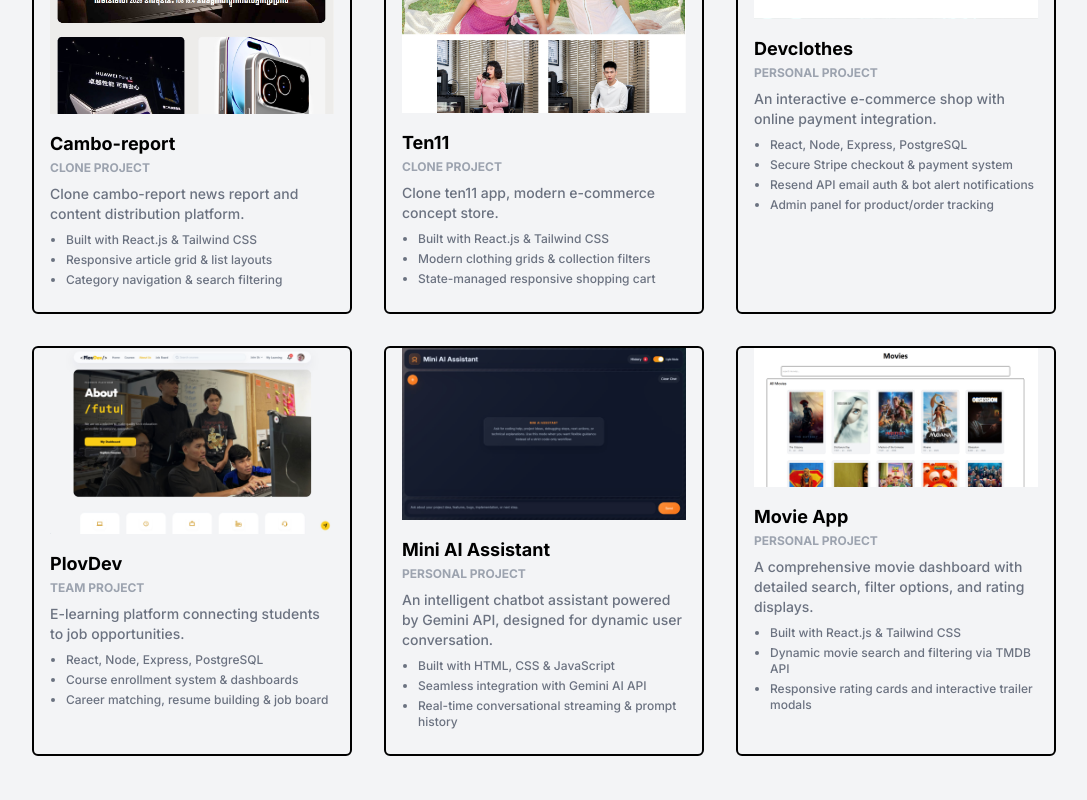
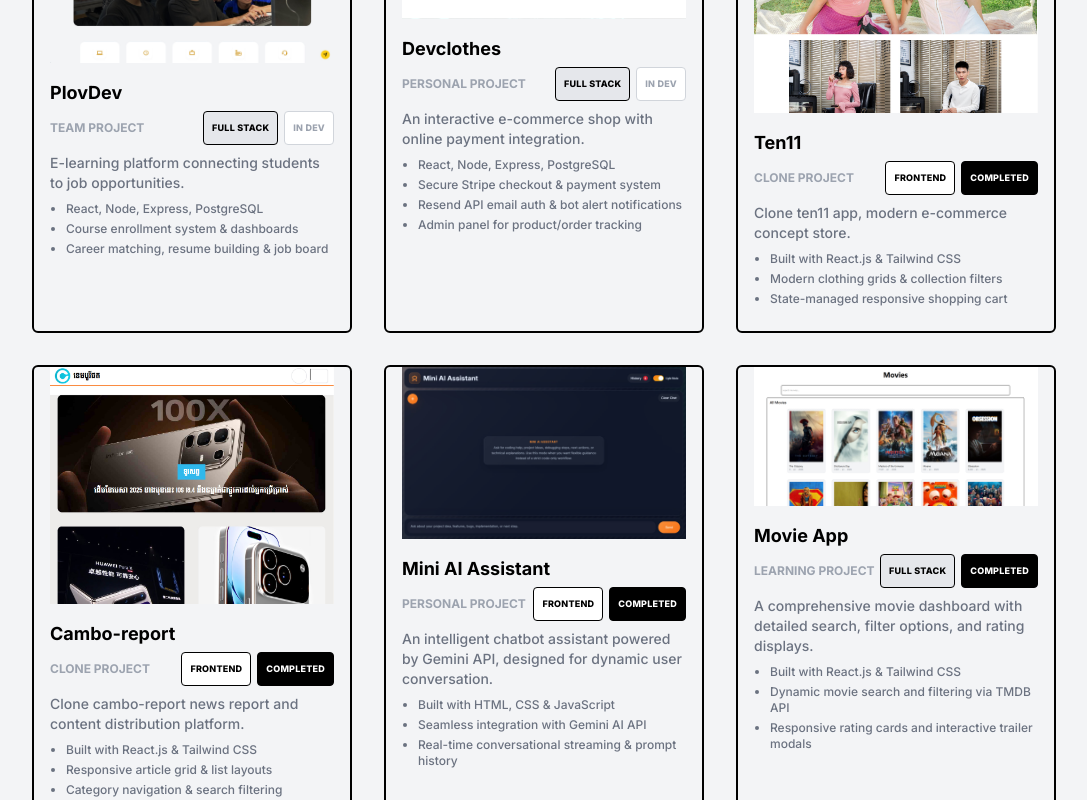
Before and after one commit to UdomHorn/Portfolio, a React (Vite) app: page / in a window 1280 px wide. Shown: the part 1800-2600 px from the top of the page, without its empty margins (96-1183 px from the left). Built offline with nearby package versions, Linux system fonts and the light colour scheme.

Commit message:
feat: add status and stack badges to project cards

```diff
--- a/src/sections/Project.jsx
+++ b/src/sections/Project.jsx
@@ -8,28 +8,18 @@ import miniAiAssistant from "../assets/mini-ai-assistant.jpg"
 import movieApp from "../assets/movie.jpg"
 const projects = [
   {
-    title: "Cambo-report",
-    type: "Clone Project",
-    description: "Clone cambo-report news report and content distribution platform.",
+    title: "PlovDev",
+    type: "Team Project",
+    description: "E-learning platform connecting students to job opportunities.",
     features: [
-      "Built with React.js & Tailwind CSS",
-      "Responsive article grid & list layouts",
-      "Category navigation & search filtering"
+      "React, Node, Express, PostgreSQL",
+      "Course enrollment system & dashboards",
+      "Career matching, resume building & job board"
     ],
-    href: "https://cambo-report.vercel.app/",
-    src: camboreport,
-  },
-  {
-    title: "Ten11",
-    type: "Clone Project",
-    description: "Clone ten11 app, modern e-commerce concept store.",
-    features: [
-      "Built with React.js & Tailwind CSS",
-      "Modern clothing grids & collection filters",
-      "State-managed responsive shopping cart"
-    ],
-    href: "https://ten11-kappa.vercel.app/",
-    src: ten11,
+    href: "https://www.plovdev.site/",
+    src: plovdev,
+    status: "development",
+    stack: "fullstack"
   },
   {
     title: "Devclothes",
@@ -43,18 +33,36 @@ const projects = [
     ],
     href: "https://e-commerce-payment-31kr.onrender.com",
     src: devclothes,
+    status: "development",
+    stack: "fullstack"
   },
   {
-    title: "PlovDev",
-    type: "Team Project",
-    description: "E-learning platform connecting students to job opportunities.",
+    title: "Ten11",
+    type: "Clone Project",
+    description: "Clone ten11 app, modern e-commerce concept store.",
     features: [
-      "React, Node, Express, PostgreSQL",
-      "Course enrollment system & dashboards",
-      "Career matching, resume building & job board"
+      "Built with React.js & Tailwind CSS",
+      "Modern clothing grids & collection filters",
+      "State-managed responsive shopping cart"
     ],
-    href: "https://www.plovdev.site/",
-    src: plovdev,
+    href: "https://ten11-kappa.vercel.app/",
+    src: ten11,
+    status: "completed",
+    stack: "frontend"
+  },
+  {
+    title: "Cambo-report",
+    type: "Clone Project",
+    description: "Clone cambo-report news report and content distribution platform.",
+    features: [
+      "Built with React.js & Tailwind CSS",
+      "Responsive article grid & list layouts",
+      "Category navigation & search filtering"
+    ],
+    href: "https://cambo-report.vercel.app/",
+    src: camboreport,
+    status: "completed",
+    stack: "frontend"
   },
   {
     title: "Mini AI Assistant",
@@ -67,10 +75,12 @@ const projects = [
     ],
     href: "https://mini-ai-assistant-2123.onrender.com/",
     src: miniAiAssistant,
+    status: "completed",
+    stack: "frontend"
   },
   {
     title: "Movie App",
-    type: "Personal Project",
+    type: "Learning Project",
     description: "A comprehensive movie dashboard with detailed search, filter options, and rating displays.",
     features: [
       "Built with React.js & Tailwind CSS",
@@ -79,17 +89,55 @@ const projects = [
     ],
     href: "https://movie-app-62j6.vercel.app/",
     src: movieApp,
+    status: "completed",
+    stack: "fullstack"
   }
 ];
 
-const ProjectCard = ({ src, title, type, description, features, href, index }) => {
+const statusConfig = {
+  completed: {
+    label: "Completed",
+    className: "bg-black text-white border border-black"
+  },
+  development: {
+    label: "In Dev",
+    className: "bg-white text-gray-400 border border-gray-300"
+  }
+};
+
+const stackConfig = {
+  frontend: {
+    label: "Frontend",
+    className: "bg-white text-black border border-black"
+  },
+  fullstack: {
+    label: "Full Stack",
+    className: "bg-gray-200 text-black border border-black"
+  }
+};
+
+const ProjectCard = ({ src, title, type, description, features, href, status, stack, index }) => {
   return (
     <div className="w-80 min-h-[350px] h-auto border-solid border-2 border-black rounded-md px-4 cursor-pointer hover:shadow-md hover:bg-gray-300 hover:scale-105 transition-all font-medium text-lg text-gray-600 relative pb-6" data-aos="fade-up" data-aos-delay={(index % 3) * 150} >
 
       <img src={src} alt="" />
       <div className='mt-4 '>
         <p className="font-bold text-black">{title}</p>
-        <p className="text-xs text-gray-400 font-bold uppercase mt-0.5">{type}</p>
+        <div className="flex justify-between items-center mt-1">
+          <p className="text-xs text-gray-400 font-bold uppercase">{type}</p>
+          <div className="flex gap-1.5 items-center">
+            {stack && stackConfig[stack] && (
+              <span className={`inline-flex items-center px-2 py-0.5 rounded text-[9px] font-extrabold uppercase tracking-wide ${stackConfig[stack].className}`}>
+                {stackConfig[stack].label}
+              </span>
+            )}
+            {status && statusConfig[status] && (
+              <span className={`inline-flex items-center px-2 py-0.5 rounded text-[9px] font-extrabold uppercase tracking-wide ${statusConfig[status].className}`}>
+                {statusConfig[status].label}
+              </span>
+            )}
+          </div>
+        </div>
         <p className="text-sm text-gray-500 mt-2">{description}</p>
         <ul className="text-xs text-gray-500 mt-2 list-disc pl-4 space-y-1 text-start">
           {features.map((feature, i) => (
```
